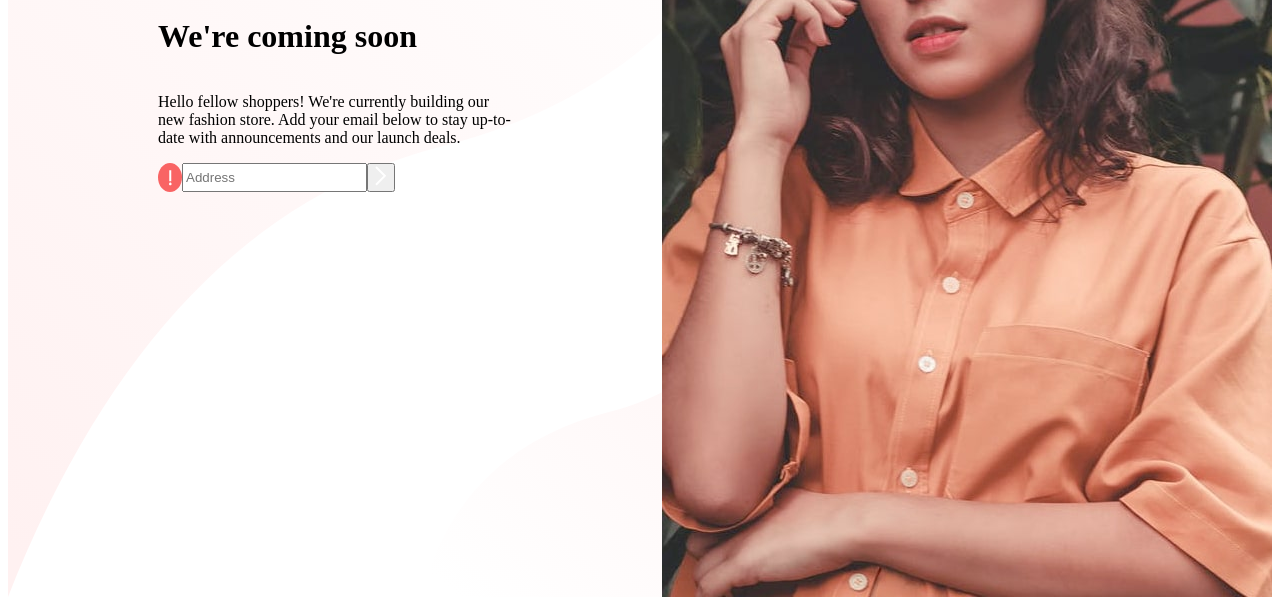
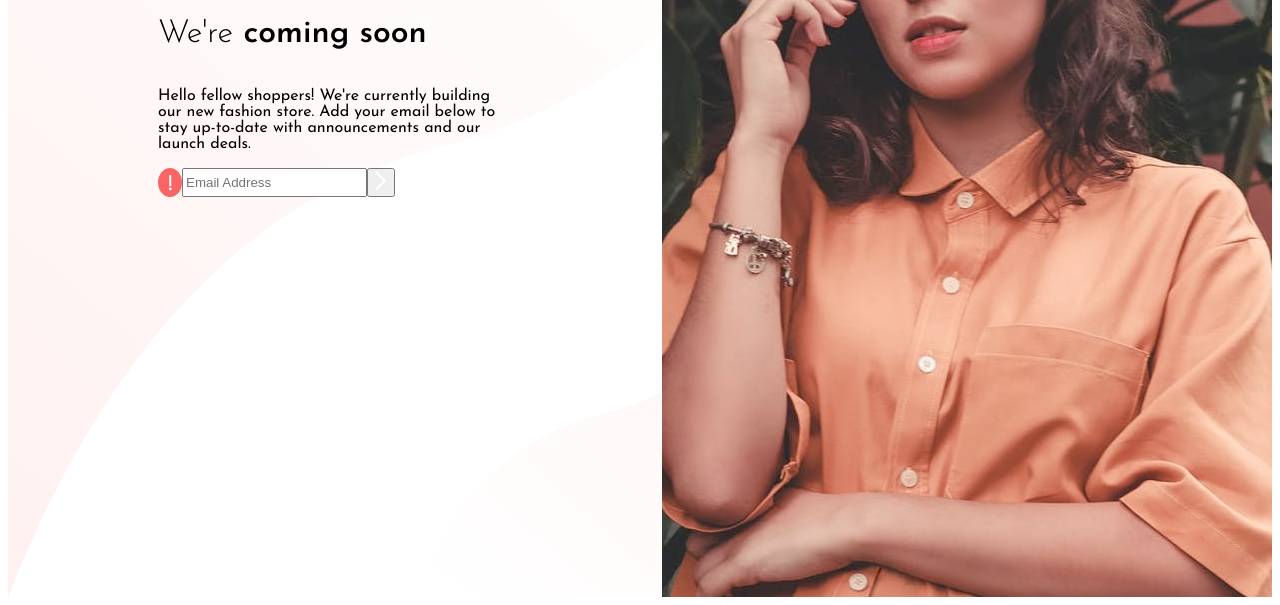
Before and after one commit to raziie/Base-coming-soon-page, a plain HTML site: page index.html in a window 1280 px wide. Shown: the part 211-816 px from the top of the page. Drawn offline with Linux system fonts and the light colour scheme.

Commit message:
add font

```diff
--- a/index.html
+++ b/index.html
@@ -10,6 +10,9 @@
   <title>Frontend Mentor | Base Apparel coming soon page</title>
 
   <link href="./styles.css" rel="stylesheet" />
+  <link rel="preconnect" href="https://fonts.googleapis.com">
+  <link rel="preconnect" href="https://fonts.gstatic.com" crossorigin>
+  <link href="https://fonts.googleapis.com/css2?family=Josefin+Sans:wght@300;400;600&display=swap" rel="stylesheet">
 </head>
 
 <body>
@@ -24,13 +27,13 @@
       </picture>
     </div>
     <div class="flex-container">
-      <h1 class="title">We're coming soon</h1>
+      <h1 class="title"><span class="we">We're</span> coming soon</h1>
 
       <p class="detail">Hello fellow shoppers! We're currently building our new fashion store.
         Add your email below to stay up-to-date with announcements and our launch deals.</p>
       <div class="input-container">
         <img class="error" src="./images/icon-error.svg" />
-        <input placeholder="Address" type="email" name="email" />
+        <input placeholder="Email Address" type="email" name="email" />
         <button class="btn"><img src="./images/icon-arrow.svg" alt="arrow" /></button>
       </div>
     </div>
--- a/styles.css
+++ b/styles.css
@@ -4,6 +4,7 @@
     display: grid;
     grid-template-columns: 1.6fr 1fr;
     grid-template-rows: repeat(4, 1fr);
+    font-family: 'Josefin Sans', sans-serif;
 }
 
 .logo {
@@ -29,3 +30,16 @@
 .input-container {
     display: flex;
 }
+
+.detail {
+    font-size: 16px;
+    font-weight: 400;
+}
+
+.title {
+    font-weight: 600;
+}
+
+.we {
+    font-weight: 300;
+}
```
Also changed, not shown: 1 other file.
